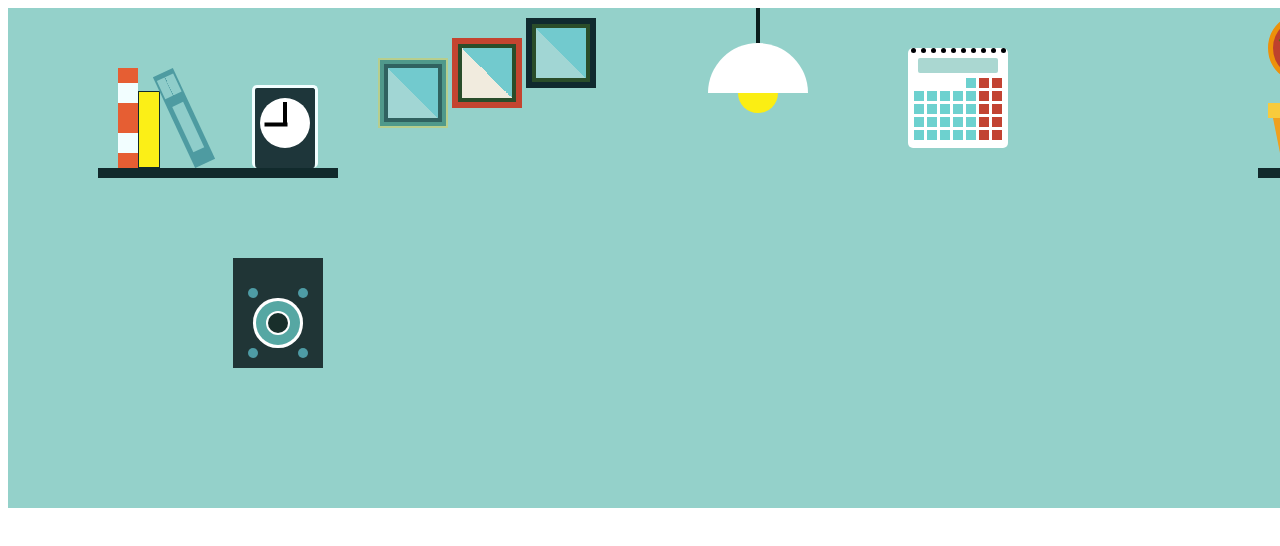
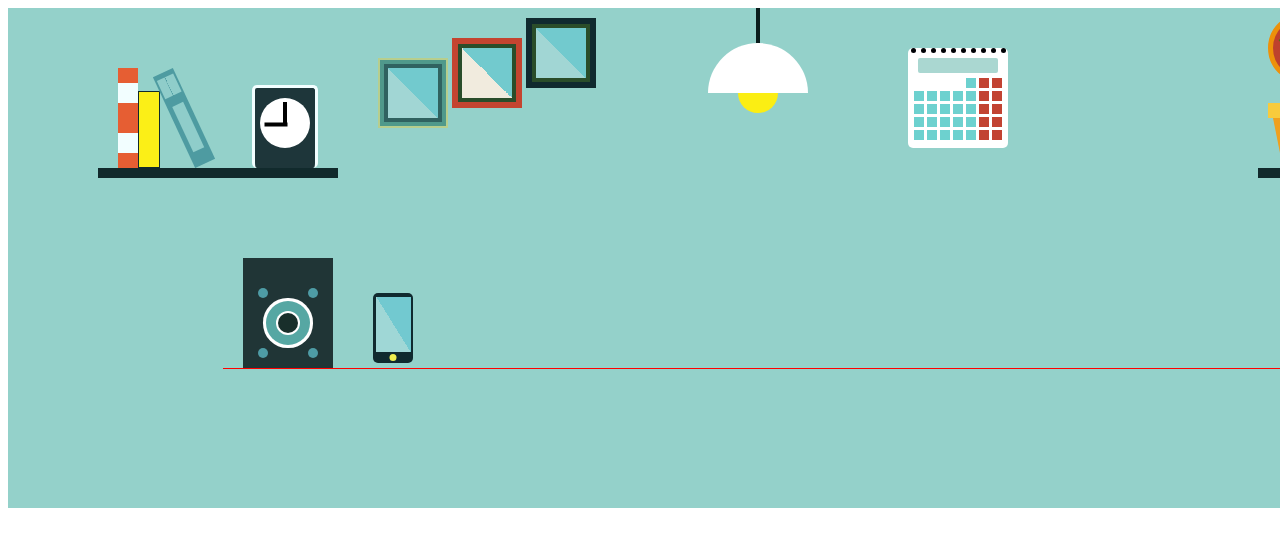
Before and after one commit to NahlaGalal/Twitter-banner, a plain HTML site: page index.html in a window 1280 px wide. Shown: the top 546 px of the page. Drawn offline with Linux system fonts and the light colour scheme.

Commit message:
Add on table mobile

```diff
--- a/index.html
+++ b/index.html
@@ -113,6 +113,11 @@
       <div class="music-box">
         <div class="circle"></div>
       </div>
+
+      <!-- On table => Mobile -->
+      <div class="mobile">
+        <div class="screen"></div>
+      </div>
     </div>
   </div>
 </body>
--- a/style.css
+++ b/style.css
@@ -370,4 +370,37 @@
   display: flex;
   margin: 250px auto 0;
   width: 1050px;
+  align-items: flex-end;
+  border-bottom: 1px solid red;
+  padding-left: 20px;
 }
+
+/* On table => mobile */
+.on-table .mobile {
+  position: relative;
+  width: 40px;
+  height: 70px;
+  background-color: #102a2f;
+  border-radius: 5px;
+  margin-bottom: 5px;
+  margin-left: 30px;
+}
+
+.on-table .mobile::after {
+  position: absolute;
+  content: "";
+  width: 7px;
+  height: 7px;
+  border-radius: 50%;
+  background-color: #eeee4f;
+  left: 50%;
+  bottom: 2px;
+  transform: translateX(-50%);
+}
+
+.mobile .screen {
+  width: 35px;
+  margin: 4px auto 0;
+  height: 55px;
+  background: linear-gradient(58deg, #9fd7d6 50%, #72c9d0 50%);
+}
```
